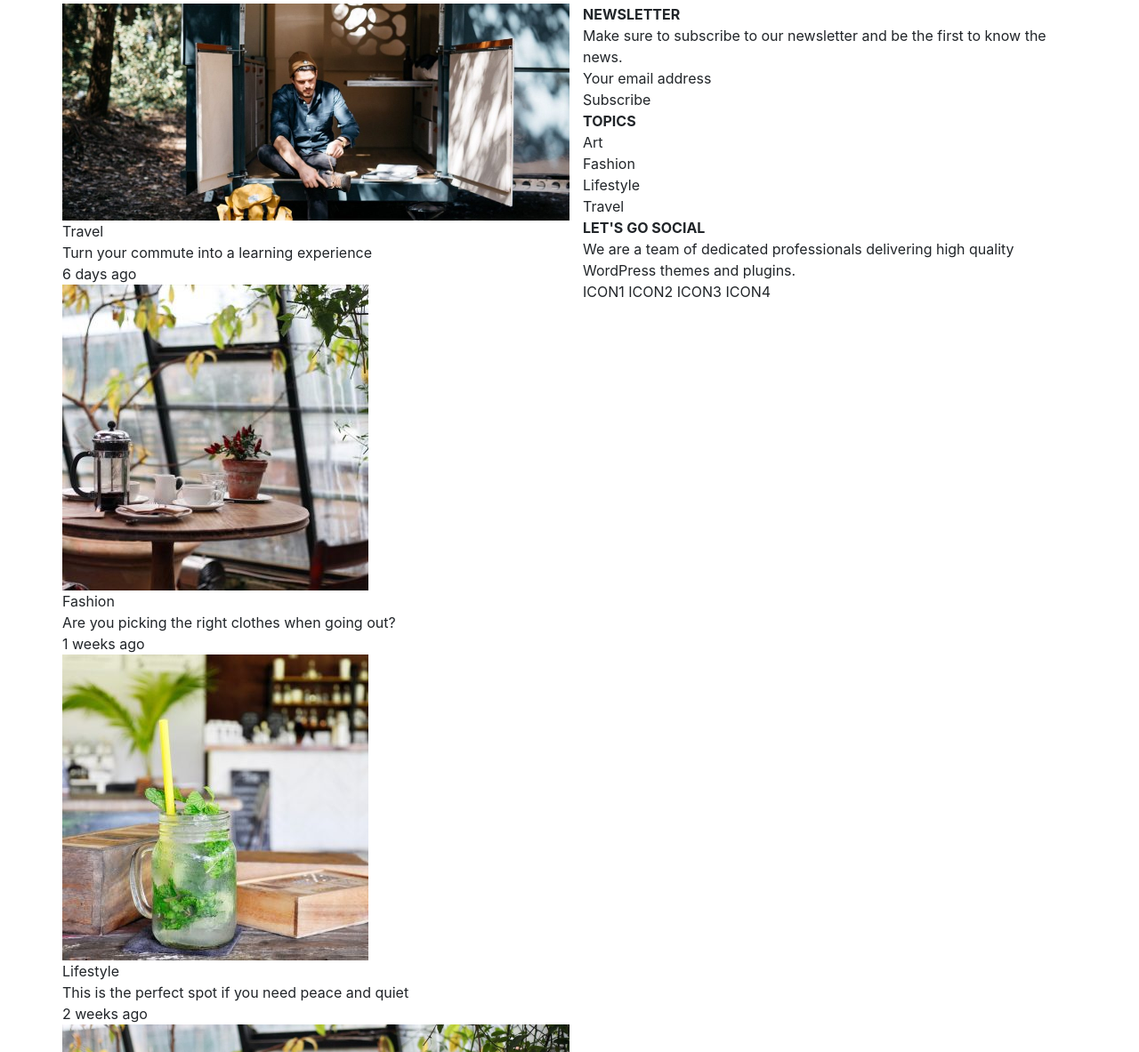
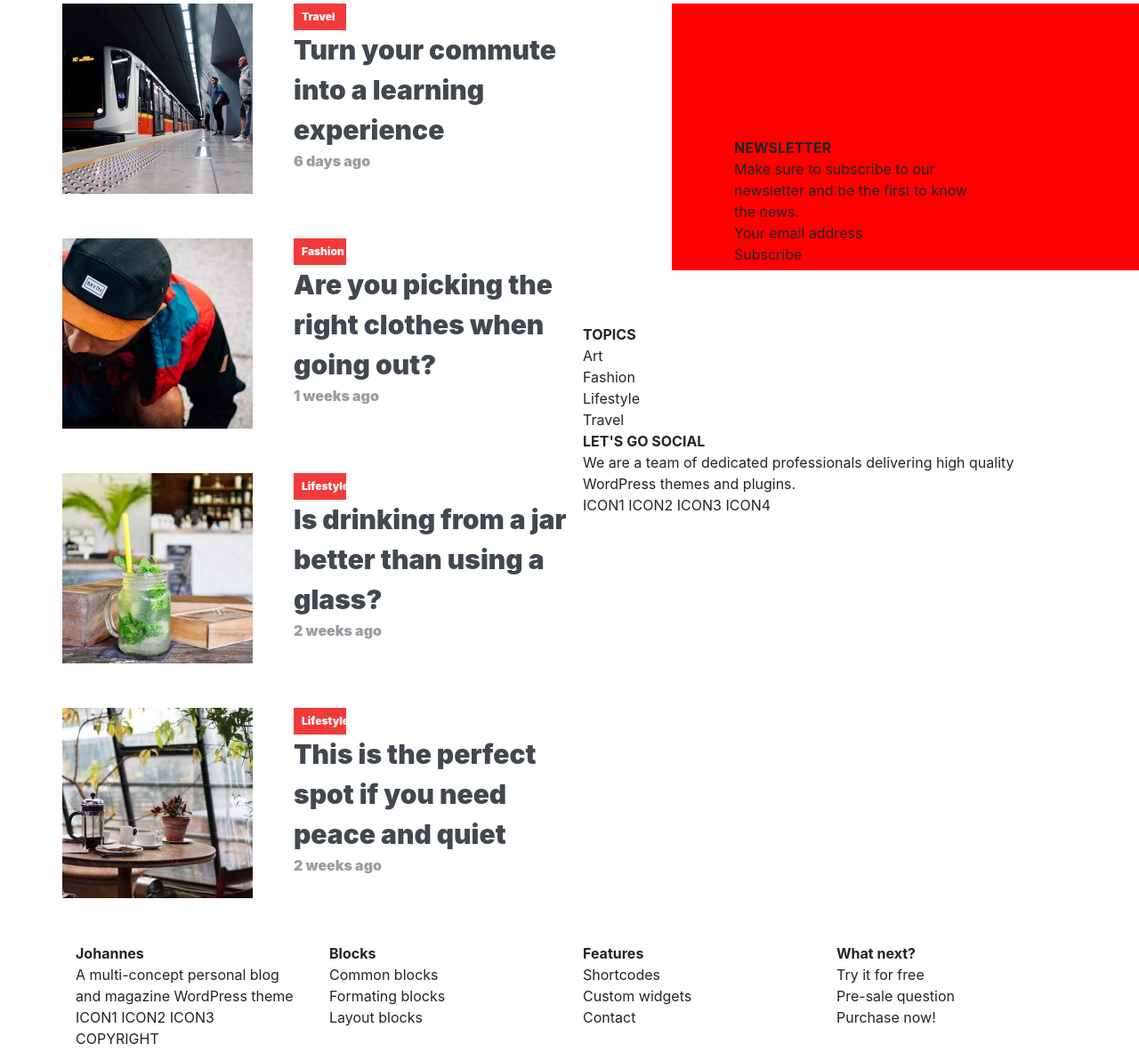
Before and after one commit to absolute18/Proiect1, a website: page index.html in a window 1280 px wide. Shown: the part 1437-2620 px from the top of the page at 89% size. Drawn offline with Linux system fonts and the light colour scheme; files whose address does not match are found by name.

Commit message:
Add new photo, css middle section

```diff
--- a/index.html
+++ b/index.html
@@ -129,81 +129,82 @@
 		<!-- FEATURED ARTICLE END -->
 
 		<!-- MIDDLE SECTION BEING -->
-		<section class="container">
-			<div class="row" id="middle">
+		<section class="container" id="middle">
+			<div class="row" >
 				<div class="title col-sm-12">
 					Latest articles
 				</div>
 			</div>
 			<div class="row">
-				<div class="col-sm-12 col-md-6 col-lg-6 col-xl-6">
+				<div class="left col-sm-12 col-md-6 col-lg-6 col-xl-6">
 					<div class="row">
-						<div class="img-middle-1">
-							 <img src="img/travel.jpg" class="img-fluid"/>
+						<div class="img-middle">
+							 <img src="img/L-travel.jpg" class="img-fluid"/>
 						</div>
-						<div>
-							<div class="category-middle-1">
+						<div class="text-middle">
+							<div class="category-middle">
 								Travel
 							</div>
-							<div class="title-middle-1">
+							<div class="title-middle">
 								Turn your commute into a learning experience
 							</div>
-							<div class="ago-middle-1">
+							<div class="ago-middle">
 								  6 days ago
 							</div>
 						</div>
 					</div>
 					<div class="row">
-						<div class="img-middle-2">
-							<img src="img/fashion-2.jpg" class="img-fluid"/>
+						<div class="img-middle">
+							<img src="img/L-fashion.jpg" class="img-fluid"/>
 						</div>
-						<div>
-							<div class="category-middle-2">
+						<div class="text-middle">
+							<div class="category-middle">
 								Fashion
 							</div>
-							<div class="title-middle-2">
+							<div class="title-middle">
 								Are you picking the right clothes when going out?
 							</div>
-							<div class="ago-middle-2">
+							<div class="ago-middle">
 								1 weeks ago
 							</div>
 						</div>
 					</div>
 						<div class="row">
-						<div class="img-middle-3">
-							<img src="img/lifestyle.jpg" class="img-fluid"/>
+							<div class="img-middle">
+								<img src="img/L-lifestyle.jpg" class="img-fluid"/>
 							</div>
-						<div>
-							<div class="category-middle-3">
+							<div class="text-middle">
+								<div class="category-middle">
 									Lifestyle
 								</div>
-							<div class="title-middle-3">
-								This is the perfect spot if you need peace and quiet
+								<div class="title-middle">
+									Is drinking from a jar better than using a glass?
 								</div>
-							<div class="ago-middle-3">
+								<div class="ago-middle">
 									2 weeks ago
 								</div>
 							</div>
 					</div>
 					<div class="row">
-						<div class="img-middle-4">
-							<img src="img/lifestyle-2.jpg" class="img-fluid"/>
+						<div class="img-middle">
+							<img src="img/L-lifestyle-2.jpg" class="img-fluid"/>
 						</div>
-						<div>
-							<div class="category-middle-4">
+						<div class="text-middle">
+							<div class="category-middle">
 								Lifestyle
 							</div>
-							<div class="title-middle-4">
-								Is drinking from a jar better than using a glass?
+							<div class="title-middle">
+								This is the perfect spot if you need peace and quiet
 							</div>
-							<div class="ago-middle-4">
+							<div class="ago-middle">
 								2 weeks ago
 							</div>
 						</div>
 					</div>
 				</div>
-				<div class="col-sm-6 col-md-6 col-lg-6 col-xl-6">
+				<div class="right col-sm-6 col-md-6 col-lg-6 col-xl-6">
 					<div class="card-newsletter">
+						<div class="text-news">
 								<div class="newsletter">
 									<b>NEWSLETTER</b>
 								</div>
@@ -215,6 +216,7 @@
 								</div>
 								<div class="button-newsletter">
 									Subscribe
+								</div>
 						</div>
 					</div>
 					<div class="topics">
--- a/sass/style.scss
+++ b/sass/style.scss
@@ -230,6 +230,7 @@ header{
 
 /* MIDDLE	*/
 #middle{
+
 	.title{
 		margin: 80px 0;
 		text-align: center;
@@ -237,6 +238,54 @@ header{
 		font-size: 40px;
 		color: $gray-2;
 		font-family: 'Mulibold', Arial, sans-serif;
+	}
+
+	.left{
+
+		.img-middle{
+			margin-bottom: 50px;
+		}
+
+		.text-middle{
+			font-weight: 900;
+			position: absolute;
+			left: 260px;
+
+			.category-middle{
+				padding: 6px 50px 6px 9px;
+				max-width: 10px;
+				background: $red;
+				color: #fff;
+				font-size: 12px;
+				font-weight: 900;
+			}
+
+			.title-middle{
+				font-size: 30px;
+				color: $gray-2;
+			}
+
+			.ago-middle{
+				color: #989da2;
+			}
+		}
+	}
+	.right{
+
+		.card-newsletter{
+			background: red;
+			padding: 150px 0px;
+			position: relative;
+			left: 100px;
+			margin-bottom: 60px;
+			.text-news{
+				position: absolute;
+				left: 70px;
+				right: 190px;
+
+
+			}
+		}
 	}
 }
 
```
Also changed, not shown: css/style.css, img/L-fashion.jpg (added), img/L-lifestyle-2.jpg (added), img/L-lifestyle.jpg (added), img/L-travel.jpg (added). Lines whose indentation alone changed are shown as unchanged.
